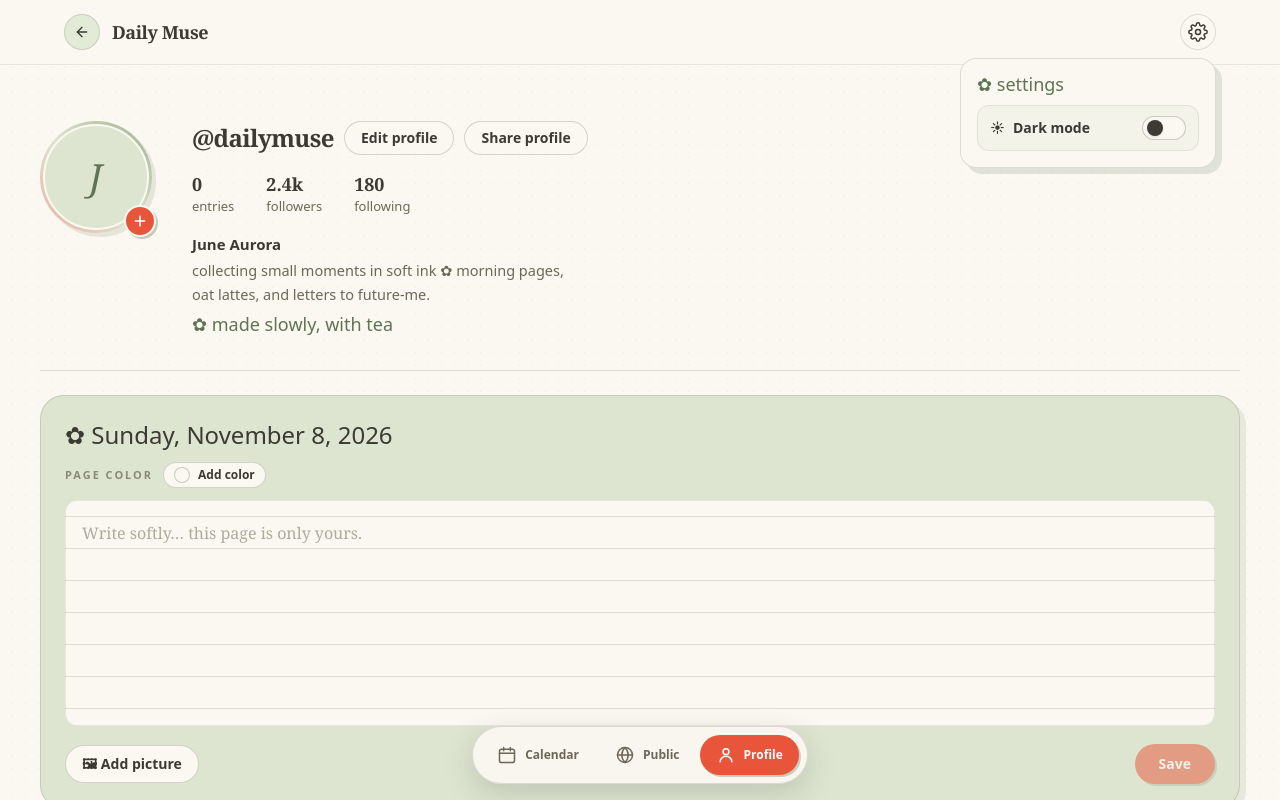
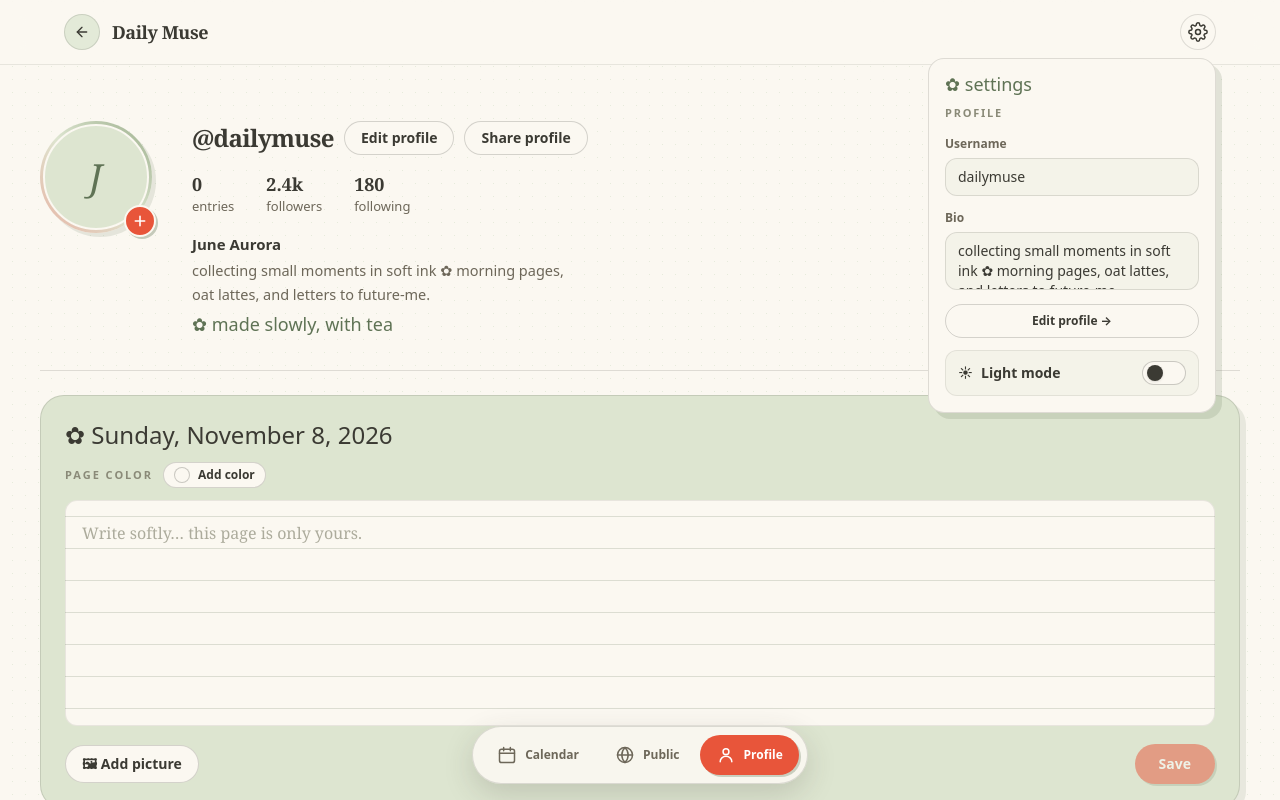
Before and after one commit to Fouziadola/daily_muse, a Next.js app: page /profile in a window 1280 px wide. Both pictures are taken after a click on the button 1198 px from the left and 32 px from the top of the page. Shown: the top 800 px of the page. Built offline with nearby package versions, Linux system fonts and the light colour scheme.

Commit message:
settings

```diff
--- a/app/components/app-actions.tsx
+++ b/app/components/app-actions.tsx
@@ -5,6 +5,30 @@ import Link from "next/link";
 
 const THEME_KEY = "daily-muse-theme";
 const THEME_EVENT = "daily-muse-theme-change";
+const PROFILE_KEY = "daily-muse-profile";
+
+type StoredProfile = {
+  username: string;
+  displayName: string;
+  bio: string;
+};
+
+const DEFAULT_PROFILE: StoredProfile = {
+  username: "dailymuse",
+  displayName: "June Aurora",
+  bio: "collecting small moments in soft ink ✿ morning pages, oat lattes, and letters to future-me.",
+};
+
+function readStoredProfile(): StoredProfile {
+  if (typeof window === "undefined") return DEFAULT_PROFILE;
+  try {
+    const raw = window.localStorage.getItem(PROFILE_KEY);
+    if (!raw) return DEFAULT_PROFILE;
+    return { ...DEFAULT_PROFILE, ...(JSON.parse(raw) as Partial<StoredProfile>) };
+  } catch {
+    return DEFAULT_PROFILE;
+  }
+}
 
 function subscribeTheme(callback: () => void) {
   window.addEventListener(THEME_EVENT, callback);
@@ -57,6 +81,11 @@ function SettingsIcon() {
 
 export default function AppActions({ showProfile = true }: { showProfile?: boolean }) {
   const [open, setOpen] = useState(false);
+  const [profile, setProfile] = useState<StoredProfile>(readStoredProfile);
+  const [usernameDraft, setUsernameDraft] = useState(
+    () => readStoredProfile().username
+  );
+  const [bioDraft, setBioDraft] = useState(() => readStoredProfile().bio);
   const dark = useSyncExternalStore(
     subscribeTheme,
     getThemeSnapshot,
@@ -82,6 +111,34 @@ export default function AppActions({ showProfile = true }: { showProfile?: boole
     };
   }, [open]);
 
+  const toggleMenu = () => {
+    if (!open) {
+      setUsernameDraft(profile.username);
+      setBioDraft(profile.bio);
+    }
+    setOpen((v) => !v);
+  };
+
+  const updateProfile = (patch: Partial<StoredProfile>) => {
+    const next = { ...profile, ...patch };
+    setProfile(next);
+    try {
+      window.localStorage.setItem(PROFILE_KEY, JSON.stringify(next));
+    } catch {
+      // storage may be unavailable; keep in-memory
+    }
+  };
+
+  const onUsernameChange = (value: string) => {
+    setUsernameDraft(value);
+    updateProfile({ username: value.trim().replace(/^@+/, "") });
+  };
+
+  const onBioChange = (value: string) => {
+    setBioDraft(value);
+    updateProfile({ bio: value });
+  };
+
   const toggleDark = () => {
     const root = document.documentElement;
     const next = !root.classList.contains("dark");
@@ -92,7 +149,6 @@ export default function AppActions({ showProfile = true }: { showProfile?: boole
       // storage may be unavailable; keep in-memory
     }
     window.dispatchEvent(new Event(THEME_EVENT));
-    setOpen(false);
   };
 
   const iconButton =
@@ -112,7 +168,7 @@ export default function AppActions({ showProfile = true }: { showProfile?: boole
           aria-label="Settings"
           aria-haspopup="menu"
           aria-expanded={open}
-          onClick={() => setOpen((v) => !v)}
+          onClick={toggleMenu}
           className={iconButton}
         >
           <SettingsIcon />
@@ -123,7 +179,7 @@ export default function AppActions({ showProfile = true }: { showProfile?: boole
           aria-label="Settings"
           aria-hidden={!open}
           inert={!open}
-          className={`absolute right-0 top-full z-50 mt-2 w-64 origin-top-right rounded-2xl border border-espresso/15 bg-cream p-4 text-espresso shadow-[6px_6px_0_rgba(95,115,85,0.16)] transition-all ease-out ${open ? "duration-200" : "duration-700"} ${
+          className={`absolute right-0 top-full z-50 mt-2 w-72 origin-top-right rounded-2xl border border-espresso/15 bg-cream p-4 text-espresso shadow-[6px_6px_0_rgba(95,115,85,0.16)] transition-all ease-out ${open ? "duration-200" : "duration-700"} ${
             open
               ? "visible translate-y-0 scale-100 opacity-100 blur-0"
               : "invisible -translate-y-2 scale-95 opacity-0 blur-sm"
@@ -132,10 +188,46 @@ export default function AppActions({ showProfile = true }: { showProfile?: boole
           <p className="font-hand text-lg leading-none text-lavender-deeper">
             ✿ settings
           </p>
+
+          {/* profile */}
+          <div className="mt-3 space-y-2">
+            <p className="text-[11px] font-bold uppercase tracking-[0.16em] text-latte">
+              Profile
+            </p>
+            <label className="block">
+              <span className="text-xs font-bold text-cocoa">Username</span>
+              <input
+                type="text"
+                value={usernameDraft}
+                onChange={(e) => onUsernameChange(e.target.value)}
+                placeholder="@dailymuse"
+                className="mt-1 w-full rounded-xl border border-espresso/15 bg-parchment/60 px-3 py-2 text-sm text-espresso placeholder:text-latte/70 focus:border-clay focus:outline-none focus:ring-2 focus:ring-clay/30"
+              />
+            </label>
+            <label className="block">
+              <span className="text-xs font-bold text-cocoa">Bio</span>
+              <textarea
+                value={bioDraft}
+                onChange={(e) => onBioChange(e.target.value)}
+                rows={2}
+                placeholder="a little about you…"
+                className="mt-1 w-full resize-none rounded-xl border border-espresso/15 bg-parchment/60 px-3 py-2 text-sm text-espresso placeholder:text-latte/70 focus:border-clay focus:outline-none focus:ring-2 focus:ring-clay/30"
+              />
+            </label>
+            <Link
+              href="/profile"
+              onClick={() => setOpen(false)}
+              className="block rounded-full border border-espresso/20 px-3 py-2 text-center text-xs font-bold text-espresso transition hover:bg-parchment"
+            >
+              Edit profile →
+            </Link>
+          </div>
+
+          {/* mode */}
           <div className="mt-3 flex items-center justify-between gap-3 rounded-xl border border-espresso/10 bg-parchment/60 px-3 py-2.5">
             <span className="flex items-center gap-2 text-sm font-bold">
               <span aria-hidden>{dark ? "☾" : "☀"}</span>
-              Dark mode
+              {dark ? "Dark mode" : "Light mode"}
             </span>
             <button
               type="button"
--- a/app/profile/profile-client.tsx
+++ b/app/profile/profile-client.tsx
@@ -13,17 +13,41 @@ type JournalEntry = {
 const JOURNAL_STORAGE_KEY = "daily-muse-journal";
 const JOURNAL_PAGE_COLOR_KEY = "daily-muse-journal-page-color";
 const PROFILE_IMAGE_KEY = "daily-muse-profile-image";
+const PROFILE_STORAGE_KEY = "daily-muse-profile";
+
+type StoredProfile = {
+  username?: string;
+  displayName?: string;
+  bio?: string;
+};
+
+function readStoredProfile(): StoredProfile {
+  if (typeof window === "undefined") return {};
+  try {
+    const raw = window.localStorage.getItem(PROFILE_STORAGE_KEY);
+    return raw ? (JSON.parse(raw) as StoredProfile) : {};
+  } catch {
+    return {};
+  }
+}
 
 export default function ProfileClient() {
   const [editing, setEditing] = useState(false);
-  const [username, setUsername] = useState("dailymuse");
-  const [displayName, setDisplayName] = useState("June Aurora");
+  const [username, setUsername] = useState(
+    () => readStoredProfile().username || "dailymuse"
+  );
+  const [displayName, setDisplayName] = useState(
+    () => readStoredProfile().displayName || "June Aurora"
+  );
   const [bio, setBio] = useState(
-    "collecting small moments in soft ink ✿ morning pages, oat lattes, and letters to future-me."
+    () =>
+      readStoredProfile().bio ??
+      "collecting small moments in soft ink ✿ morning pages, oat lattes, and letters to future-me."
   );
   const [draftUsername, setDraftUsername] = useState(username);
   const [draftName, setDraftName] = useState(displayName);
   const [draftBio, setDraftBio] = useState(bio);
+
   const [journalText, setJournalText] = useState("");
   const [entries, setEntries] = useState<JournalEntry[]>(() => {
     if (typeof window === "undefined") return [];
@@ -218,10 +242,27 @@ export default function ProfileClient() {
 
   const saveProfile = () => {
     const nextUsername = draftUsername.trim().replace(/^@+/, "");
-    setUsername(nextUsername || username);
-    setDisplayName(draftName.trim() || displayName);
-    setBio(draftBio.trim() || bio);
+    const nextName = draftName.trim();
+    const nextBio = draftBio.trim();
+    const savedUsername = nextUsername || username;
+    const savedName = nextName || displayName;
+    const savedBio = nextBio || bio;
+    setUsername(savedUsername);
+    setDisplayName(savedName);
+    setBio(savedBio);
     setEditing(false);
+    try {
+      window.localStorage.setItem(
+        PROFILE_STORAGE_KEY,
+        JSON.stringify({
+          username: savedUsername,
+          displayName: savedName,
+          bio: savedBio,
+        })
+      );
+    } catch {
+      // storage may be unavailable; keep in-memory
+    }
   };
 
   return (
```
